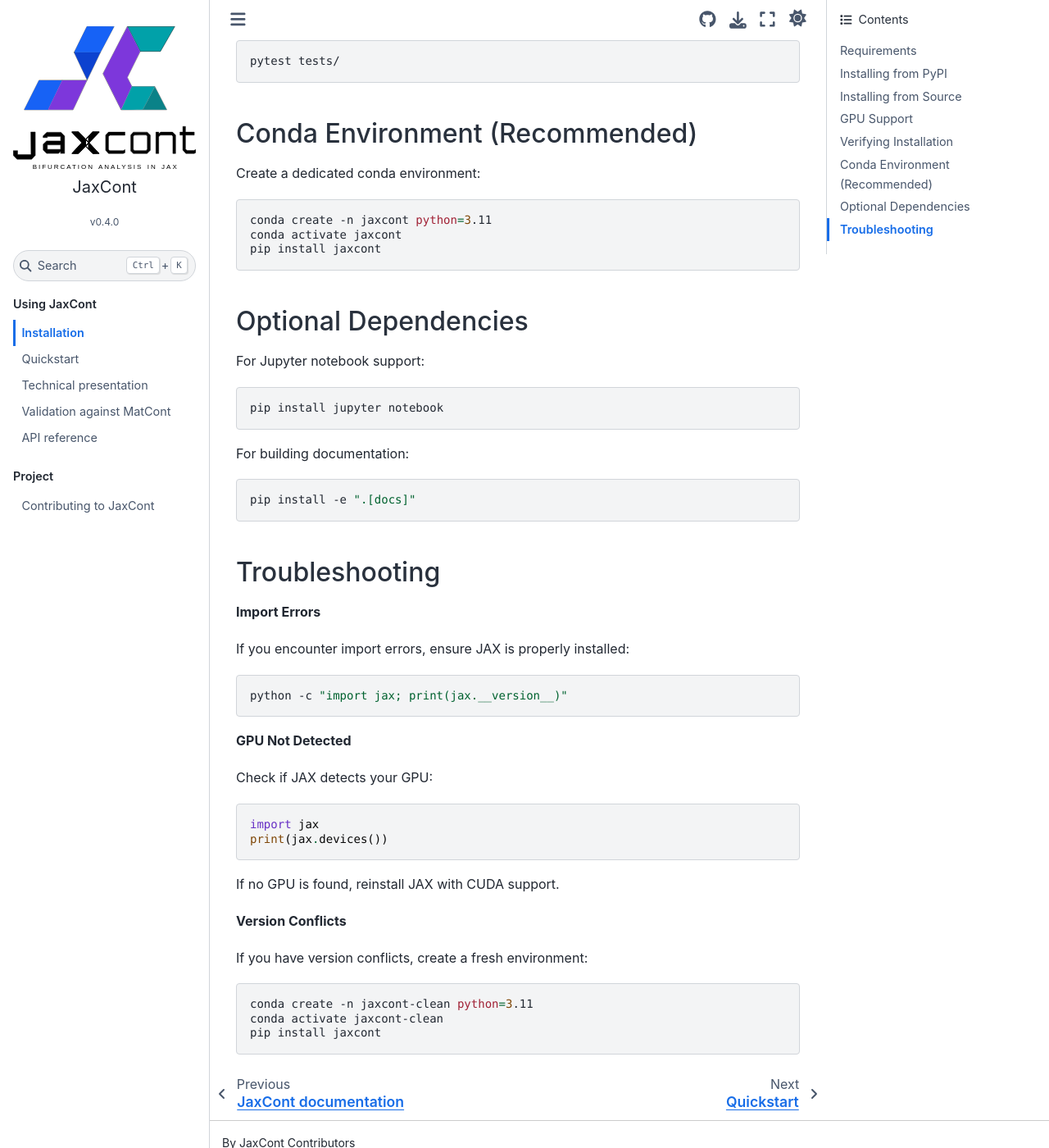
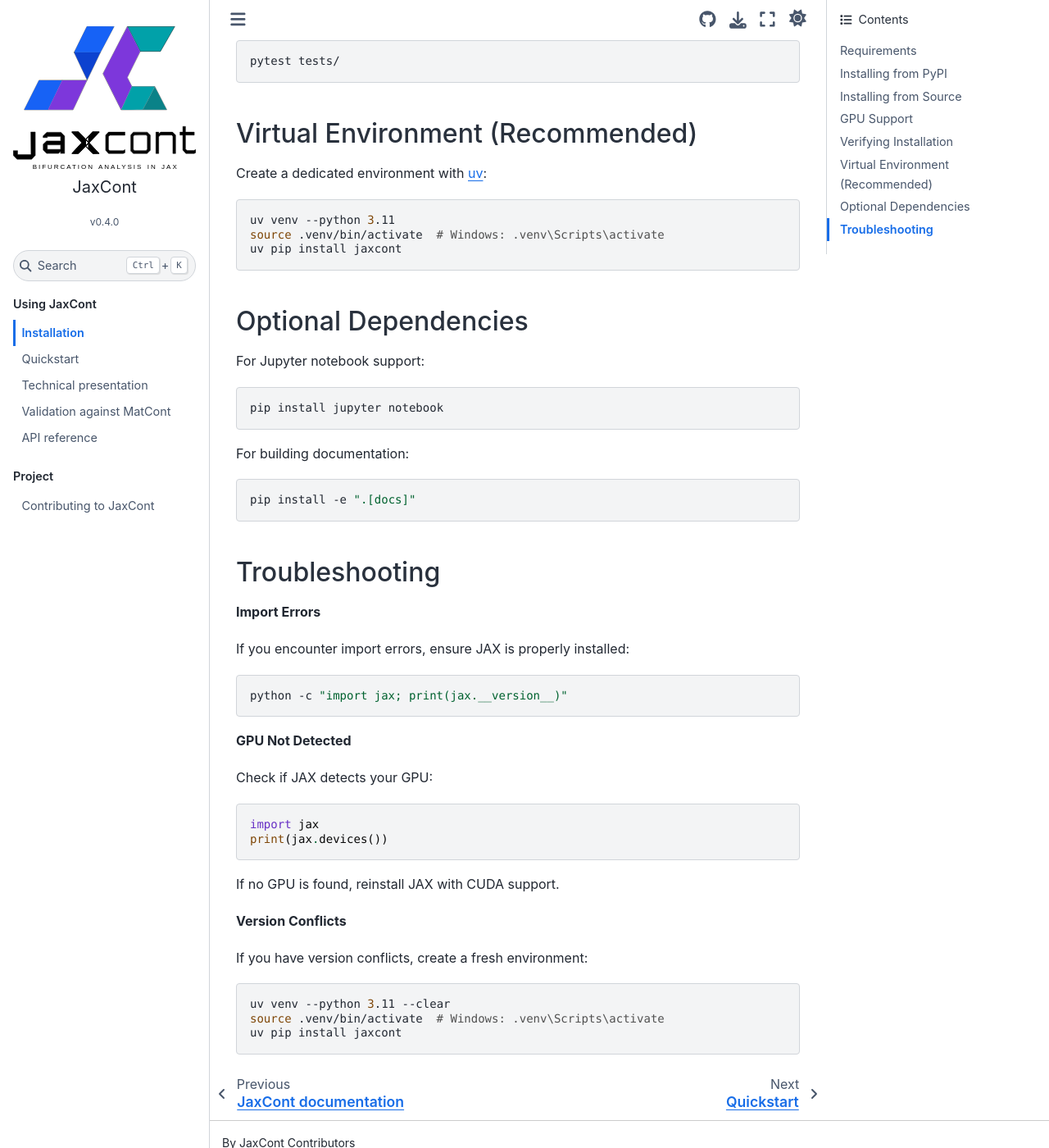
Before and after one commit to Ziaeemehr/JaxCont, a Sphinx documentation site: the page built from docs/source/installation.rst, in a window 1280 px wide and 1400 px high, scrolled down 1363 px. Shown: the whole window at 82% size. Built offline with Sphinx 7.4.7 and the Sphinx Book theme 1.1.4, drawn with Linux system fonts in a browser that asks for light colours; pages that are not in the unit, such as notebooks, are missing from menus.

Commit message:
docs: recommend uv instead of conda for environment setup
Replaces installation.rst's "Conda Environment" section and its
troubleshooting fresh-environment recipe, plus contributing.rst's
identical dev-setup pattern, with uv venv/uv pip. README.md never
mentioned conda, so it needed no change.

Co-Authored-By: Claude Sonnet 5 <noreply@anthropic.com>

```diff
--- a/docs/source/installation.rst
+++ b/docs/source/installation.rst
@@ -63,16 +63,16 @@ Run the test suite:
 
    pytest tests/
 
-Conda Environment (Recommended)
--------------------------------
+Virtual Environment (Recommended)
+----------------------------------
 
-Create a dedicated conda environment:
+Create a dedicated environment with `uv <https://docs.astral.sh/uv/>`_:
 
 .. code-block:: bash
 
-   conda create -n jaxcont python=3.11
-   conda activate jaxcont
-   pip install jaxcont
+   uv venv --python 3.11
+   source .venv/bin/activate  # Windows: .venv\Scripts\activate
+   uv pip install jaxcont
 
 Optional Dependencies
 ---------------------
@@ -117,6 +117,6 @@ If you have version conflicts, create a fresh environment:
 
 .. code-block:: bash
 
-   conda create -n jaxcont-clean python=3.11
-   conda activate jaxcont-clean
-   pip install jaxcont
+   uv venv --python 3.11 --clear
+   source .venv/bin/activate  # Windows: .venv\Scripts\activate
+   uv pip install jaxcont
```
Also changed, not shown: docs/source/contributing.rst (+4 -4 lines).
